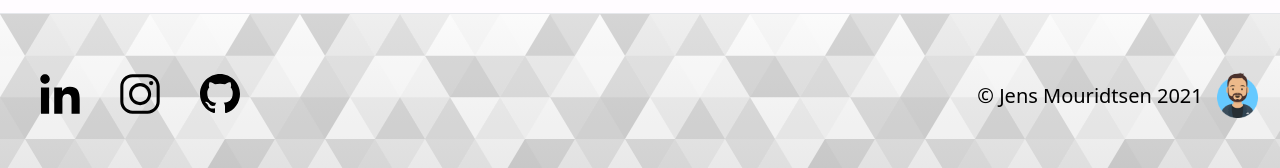
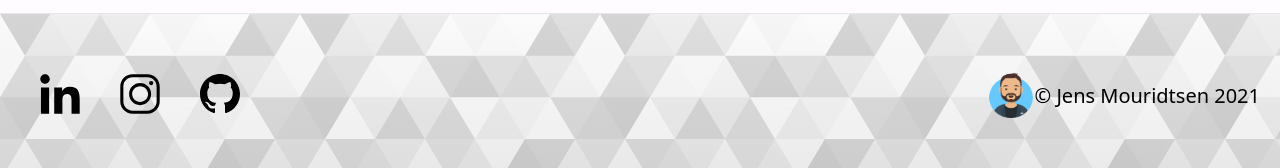
Before and after one commit to JensMou/mou-the-dev, a Next.js app: page /projects in a window 1280 px wide. Shown: the part 1850-2018 px from the top of the page. Built offline with nearby package versions, Linux system fonts and the light colour scheme.

Commit message:
feat: image optimization with svg setup

```diff
--- a/components/footer.tsx
+++ b/components/footer.tsx
@@ -1,4 +1,10 @@
 import Container from "./container";
+import Image from "next/image";
+
+import AvatarPic from "../public/favicon/avatars.png";
+import LinkedinPic from "../public/icons/linkedin.svg";
+import InstagramPic from "../public/icons/instagram.svg";
+import GithubPic from "../public/icons/github.svg";
 
 const Footer = () => {
   const d = new Date();
@@ -19,11 +25,9 @@ const Footer = () => {
               href="https://www.linkedin.com/in/jens-mou/"
               rel="noopener"
             >
-              <img
-                className="w-10 h-10"
-                src="/icons/linkedin.svg"
-                alt="Linkedin Icon"
-              />
+              <div className="w-10 h-10 hover:text-primary">
+                <LinkedinPic />
+              </div>
             </a>
             <a
               className="mx-5"
@@ -31,11 +35,9 @@ const Footer = () => {
               target="_blank"
               rel="noopener"
             >
-              <img
-                className="w-10 h-10"
-                src="/icons/instagram.svg"
-                alt="Github Icon"
-              />
+              <div className="w-10 h-10 hover:text-primary">
+                <InstagramPic />
+              </div>
             </a>
             <a
               className="mx-5"
@@ -43,20 +45,21 @@ const Footer = () => {
               target="_blank"
               rel="noopener"
             >
-              <img
-                className="w-10 h-10"
-                src="/icons/github.svg"
-                alt="Github Icon"
-              />
+              <div className="w-10 h-10 hover:text-primary">
+                <GithubPic />
+              </div>
             </a>
           </div>
           <div className="flex mt-8 md:mt-0">
+            <div className="ml-3 w-12 h-12">
+              <Image
+                src={AvatarPic}
+                height="100%"
+                width="100%"
+                alt="Avatar illustration"
+              />
+            </div>
             <p className="text-xl pt-3">© Jens Mouridtsen {year}</p>
-            <img
-              className="ml-3 w-auto h-12"
-              src="/favicon/avatars.png"
-              alt="Github Icon"
-            />
           </div>
         </div>
       </Container>
--- /dev/null
+++ b/next.config.js
@@ -0,0 +1,10 @@
+module.exports = {
+  webpack(config, options) {
+    config.module.rules.push({
+      test: /\.svg$/,
+      use: ["@svgr/webpack"],
+    });
+
+    return config;
+  },
+};
--- a/package.json
+++ b/package.json
@@ -8,6 +8,7 @@
   },
   "dependencies": {
     "@reduxjs/toolkit": "^1.7.0",
+    "@svgr/webpack": "^6.1.2",
     "classnames": "2.3.1",
     "date-fns": "2.21.3",
     "gray-matter": "4.0.3",
```
Also changed, not shown: .babelrc (added), 1 other file (tests, documents, lock files or other folders).
